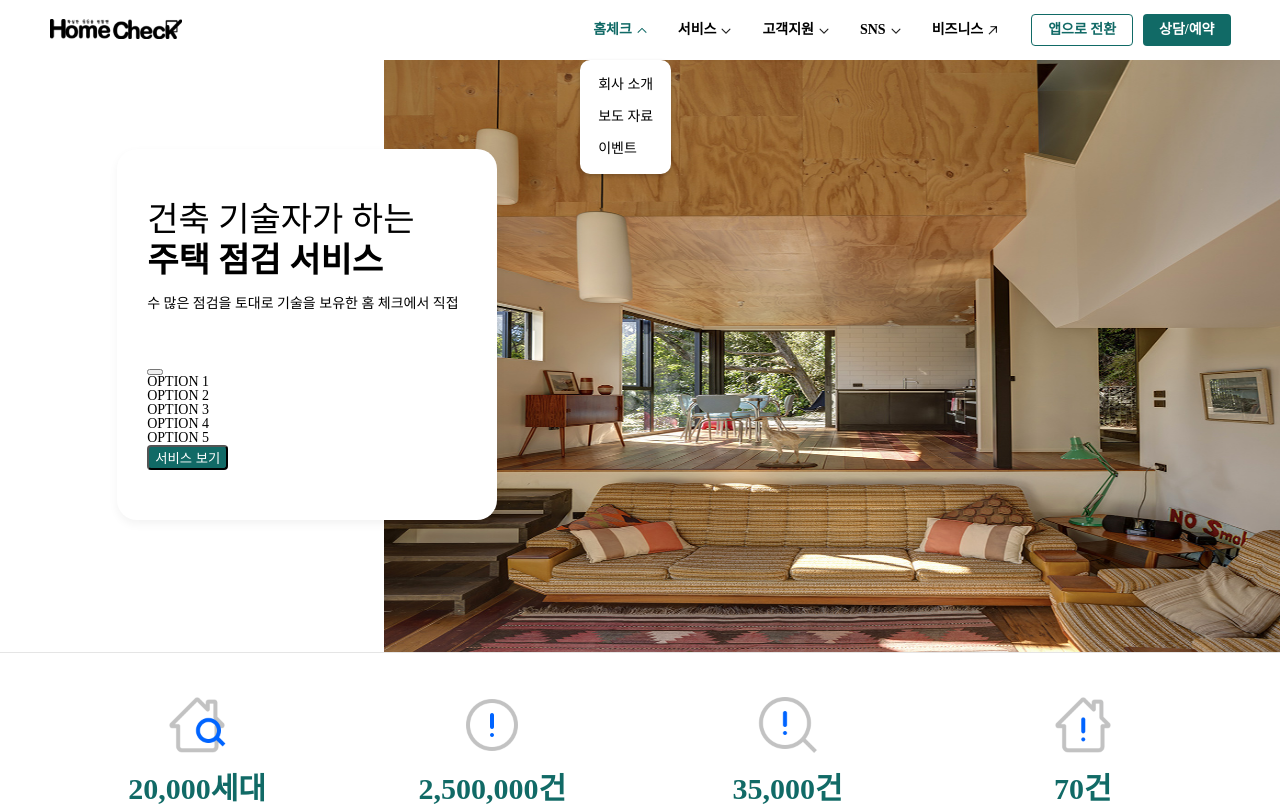
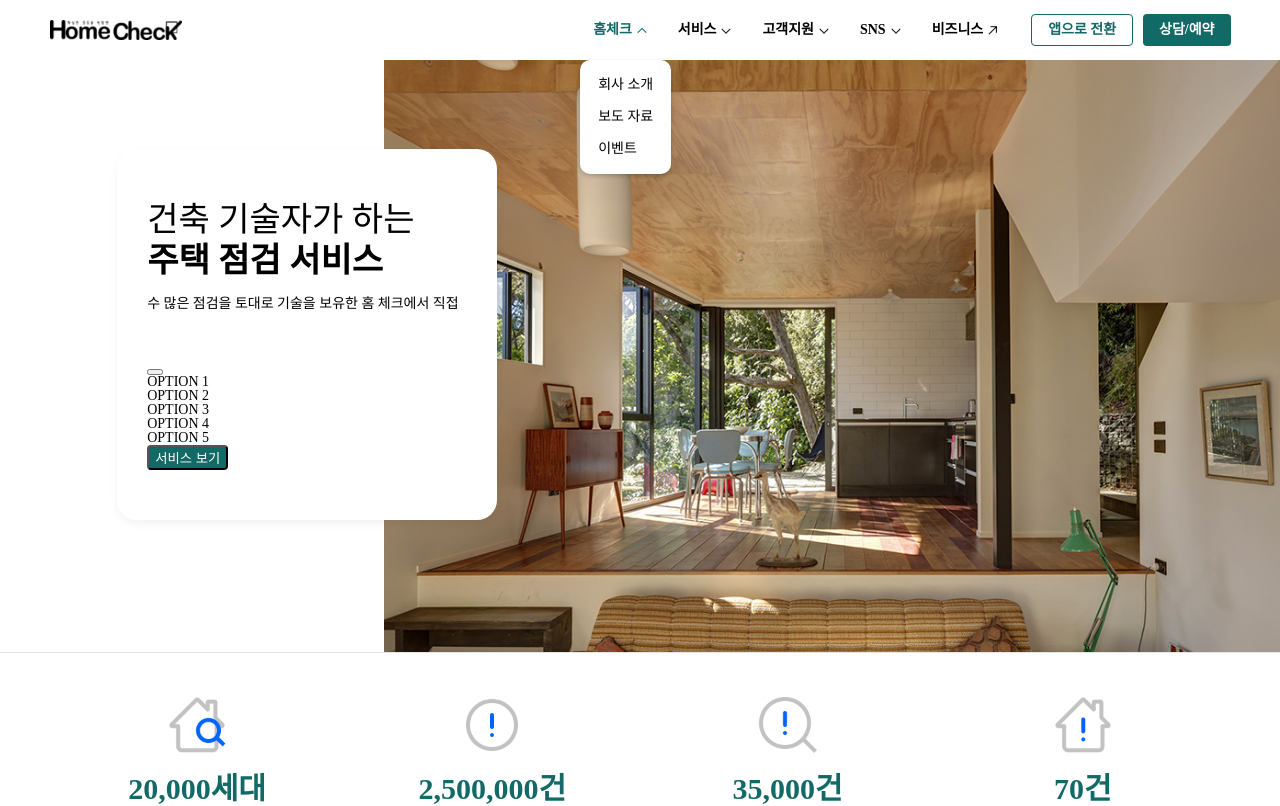
Before and after one commit to tripleEun/hm_chk, a Nuxt app: page / in a window 1280 px wide. Shown: the top 806 px of the page. Built offline with nearby package versions, Linux system fonts and the light colour scheme; a web font is replaced by a local one.

Commit message:
이미지 경로 수정

```diff
--- a/asset/css/common.css
+++ b/asset/css/common.css
@@ -1,5 +1,5 @@
 @import url(https://cdn.jsdelivr.net/gh/moonspam/NanumSquare@1.0/nanumsquare.css);
-/* @import url(/asset/css/reset.css); */
+@import url(@/asset/css/reset.css);
 
 html {
     font-size: 62.5%;
@@ -37,13 +37,13 @@ body{
 }
 
 .ico-check{
-    background-image: url(/asset/img/check_01.png);
+    background-image: url(@/asset/img/check_01.png);
     background-repeat: no-repeat;
     background-size: 3rem;
 }
 
 .ico-arrowR{
-    background-image: url(/asset/img/arrow_right.png);
+    background-image: url(@/asset/img/arrow_right.png);
     background-repeat: no-repeat;
     background-size: 2rem;
 }
@@ -61,12 +61,12 @@ header .header__container{
     align-items: center;
 }
 
-header #logo > img{
+header #logo > a{
     display: inline-block;
     width: 13.2rem;
     height: 2rem;
     color: #fff;
-    background: url(/asset/img/header_logo.jpg) no-repeat;
+    background: url(@/asset/img/header_logo.png) no-repeat;
     background-size: 100%;
     text-indent: -9999px;
 }
@@ -115,15 +115,15 @@ header #gnb .nav-wrapper.on > dt > a{
 }
 
 header #gnb .nav-wrapper:not(.on) .depth01{
-    background-image: url(/asset/img/arrow_down_01.png);
+    background-image: url(@/asset/img/arrow_down_01.png);
 }
 
 header #gnb .nav-wrapper.on .depth01{
-    background-image: url(/asset/img/arrow_up_02.png);
+    background-image: url(@/asset/img/arrow_up_02.png);
 }
 
 header #gnb .nav-wrapper .go-business{
-    background-image: url(/asset/img/arrow_diagonal.png);
+    background-image: url(@/asset/img/arrow_diagonal.png);
 }
 
 header #gnb .nav-wrapper > dd{
@@ -131,7 +131,7 @@ header #gnb .nav-wrapper > dd{
     position: absolute;
     top: 100%;
     left: 0;
-    background-image: url(/asset/img/arrow_down_01.png);
+    background-image: url(@/asset/img/arrow_down_01.png);
     background-position: right center;
     background-repeat: no-repeat;
 }
@@ -169,15 +169,15 @@ header #gnb .nav-wrapper .depth02-wrapper [class*="sns-"]{
 }
 
 header #gnb .nav-wrapper .depth02-wrapper .sns-kakao{
-    background-image: url(/asset/img/sns_kakao.png);
+    background-image: url(@/asset/img/sns_kakao.png);
 }
 
 header #gnb .nav-wrapper .depth02-wrapper .sns-blog{
-    background-image: url(/asset/img/sns_blog.png);
+    background-image: url(@/asset/img/sns_blog.png);
 }
 
 header #gnb .nav-wrapper .depth02-wrapper .sns-youtube{
-    background-image: url(/asset/img/sns_youtube.png);
+    background-image: url(@/asset/img/sns_youtube.png);
 }
 
 header #gnb .easy-btns{
@@ -219,7 +219,7 @@ footer .company .company__text{
     width: 100%;
     max-width: 48rem;
     padding-top: 4rem;
-    background: url(/asset/img/footer_logo.png) no-repeat;
+    background: url(@/asset/img/footer_logo.png) no-repeat;
     background-size: 13.2rem;
     font-size: 1rem;
     letter-spacing: -0.2px;
--- a/asset/css/style.css
+++ b/asset/css/style.css
@@ -19,6 +19,7 @@
     background-size: cover;
     background-position: center;
     background-repeat: no-repeat;
+    background-image: url(@/asset/img/main_product_01.jpg);
 }
 
 #main .service .service__container{
@@ -79,7 +80,8 @@
 }
 
 #main .signature__wrapper > li:nth-child(4){
-    background-image: url(../img/main_signature_0401.png);
+    /* background-image: url(../img/main_signature_0401.png); */
+    background-image: url(@/asset/img/main_signature_0401.png);
 }
 
 #main .signature__wrapper > li dt{
--- a/layouts/default.vue
+++ b/layouts/default.vue
@@ -3,8 +3,8 @@
         <div class="header__container page__inner">
             <div id="logo">
                 <!-- <img src="@/asset/img/header_logo.jpg" /> -->
-                <img :src="img.url" />
-                <!-- <a href="javascript:;">HomeCheck</a> -->
+                <!-- <img :src="img.url" /> -->
+                <a href="javascript:;">HomeCheck</a>
             </div>
             <div id="gnb">
                 <nav>
@@ -77,7 +77,7 @@ export default {
         return {
             // pic
             company, service, support, sns, bussiness,
-            img : {url : require("@/asset/img/header_logo.jpg")}
+            // img : {url : require("@/asset/img/header_logo.jpg")}
         }
     }
 }
--- a/nuxt.config.js
+++ b/nuxt.config.js
@@ -3,7 +3,7 @@ export default {
   head: {
     title: 'homechk',
     htmlAttrs: {
-      lang: 'en',
+      lang: 'ko',
     },
     meta: [
       { charset: 'utf-8' },
--- a/pages/index.vue
+++ b/pages/index.vue
@@ -3,9 +3,7 @@
         <section id="main">
             <div class="main__header">
                 <div class="service">
-                    <!-- <div class="service__image" style="background-image: url(./asset/img/main_product_01.jpg);"></div> -->
-                    <img class="service__image" :src="img.url" />
-
+                    <div class="service__image" style="background-image"></div>
                     <div class="service__container">
                         <dl class="service__text">
                             <dt>
```
Also changed, not shown: asset/img/header_logo.png (renamed from asset/img/footer_logo.png).
